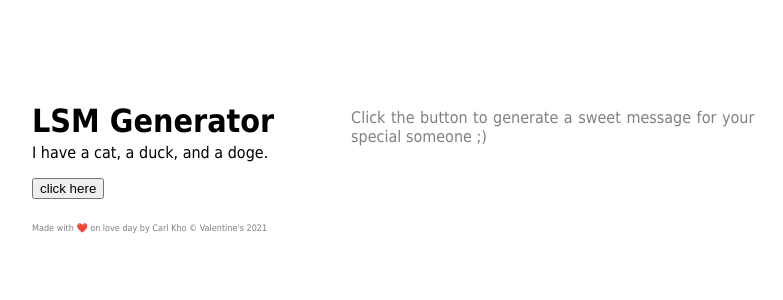
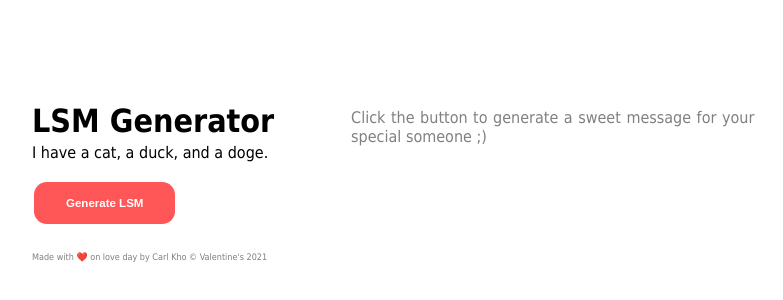
Before and after one commit to ananyaadlakha/tehehe, a plain HTML site: page index.html in a window 1280 px wide. Shown: the part 118-418 px from the top of the page, without its empty margins (232-1015 px from the left). Drawn offline with Linux system fonts and the light colour scheme.

Commit message:
styled button

```diff
--- a/index.html
+++ b/index.html
@@ -16,8 +16,8 @@
         <div class="mainText">
             <h1 style="line-height: 1px;">LSM Generator</h1>
             <p>I have a cat, a duck, and a doge.</p>
-            <button id="button" onclick="LSMRand()">
-                click here
+            <button class="button" id="button" onclick="LSMRand()">
+                <b>Generate LSM</b>
             </button>
             <p class="copr">Made with ❤️ on love day by Carl Kho © Valentine's 2021</p>
         </div>
--- a/styles.css
+++ b/styles.css
@@ -31,6 +31,22 @@ body {
     margin-bottom: 10vh;
 }
 
+.button {
+  background-color: #ff5757;
+  border: none;
+  color: white;
+  border-radius: 1vw;
+  padding: 15px 32px;
+  text-align: center;
+  font-size: 0.9vw;
+  outline: none;
+  margin: 4px 2px;
+  cursor: pointer;
+}
+
+.button:hover {
+    background-color: #e64d4d;
+  }
 
 @media only screen and (max-width: 740px) {
     .container {
```
